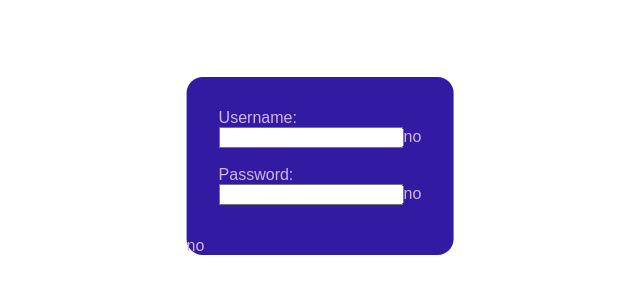
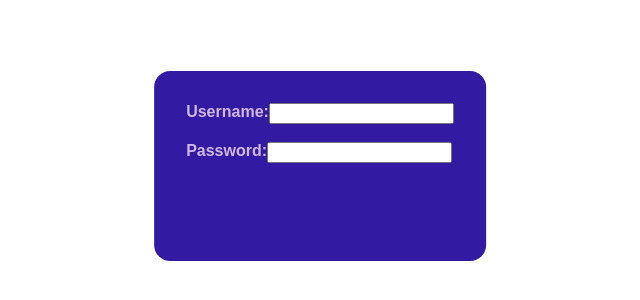
Before and after one commit to debrine/Next-Up, a React (Vite) app: page / in a window 1280 px wide. Shown: the part 234-534 px from the top of the page, without its empty margins (320-960 px from the left). Built offline with nearby package versions, Linux system fonts and the light colour scheme.

Commit message:
Messed with Login styling

```diff
--- a/src/components/login-components/LoginTextField.jsx
+++ b/src/components/login-components/LoginTextField.jsx
@@ -4,14 +4,21 @@ import styles from './LoginTextField.module.css'
 function LoginTextField(props){
 
     const test = document.getElementsByClassName(styles.textAreaDiv)
-    if(props.loginStatus){test[0].style.display = 'none'}
+    if(props.loginStatus){
+        Array.from(test).forEach(i=>{
+            i.style.display = 'none'
+        })
+    } else {
+        Array.from(test).forEach(i=>{
+            i.style.display = 'block'
+        })
+    }
 
     return(
         <div className={styles.textAreaDiv}>
             <label>{props.label}:</label>
             <br />
             <input type='text' id={props.label} name={props.label}/>
-            {props.loginStatus ? 'yes':'no'}
         </div>
     )
 }
--- a/src/components/login-components/LoginTextField.module.css
+++ b/src/components/login-components/LoginTextField.module.css
@@ -1,3 +1,5 @@
 .textAreaDiv{
-
+    display: flex;
+    font-weight: bold;
+    transition: display 2s;
 }
--- a/src/states/Login/Login.jsx
+++ b/src/states/Login/Login.jsx
@@ -9,17 +9,19 @@ function Login(props){
 
     const testFunction = () => {
         setLoggedIn(c => !loggedIn)
+        const toggleSideBar = document.getElementById(styles.parentDiv)
+
+        toggleSideBar.classList.toggle(styles.hiddenDiv)
     }
 
     return(
         <>
-            <div className={styles.parentDiv} onClick={testFunction}>
+            <div className={styles.parentDiv} onClick={testFunction} id={styles.parentDiv}>
                 <div className={styles.loginContainer}>
                     <LoginTextField label='Username' loginStatus={loggedIn}/>
                     <br />
                     <LoginTextField label='Password' loginStatus={loggedIn}/>
                 </div>
-                {loggedIn ? 'yes': 'no'}
             </div>
         </>
     )
--- a/src/states/Login/Login.module.css
+++ b/src/states/Login/Login.module.css
@@ -2,6 +2,7 @@
     position: fixed;
     top:50%;
     left: 50%;
+    height: 190px;
     transform: translate(-50%, -50%);
     background-color: hsl(251, 72%, 37%);
     color: rgb(207, 183, 230);
@@ -9,16 +10,27 @@
     transition:
         top 2s,
         left 2s,
-        background-color 2s,
+        background-color 2s ease,
+        height 2s ease,
+        position 2s,
+        border-radius 2s,
         transform 2s;
 }
 
-/* .parentDiv:hover{
-    background-color: aqua;
+.hiddenDiv{
+    background-color: hsl(182, 48%, 62%);
     top: 0;
     left: 0;
-    transform: translate(0,0);
-} */
+    bottom: 0;
+    width: 175px;
+    height: 100%;
+    display: flex;
+    flex-direction: column;
+    align-items: center;
+    justify-content: center;
+    transform: translate(0, 0);
+    border-radius: 0 16px 16px 0;
+}
 
 .loginContainer{
     margin: 30px;
```
